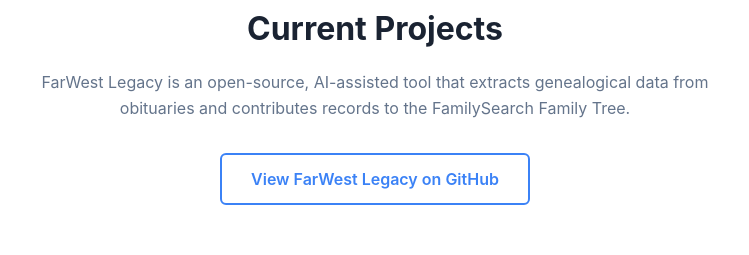
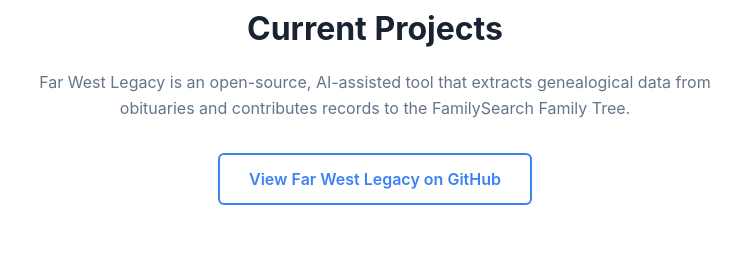
Before and after one commit to cannon-ops/cannonops-site, a plain HTML site: page index.html in a window 1280 px wide. Shown: the part 1432-1687 px from the top of the page, 265-1014 px from the left. Drawn offline with Linux system fonts and the light colour scheme.

Commit message:
Fix typos: Webuild to We build, FarWest to Far West

```diff
--- a/index.html
+++ b/index.html
@@ -237,7 +237,7 @@
 
   <section class="hero">
     <h1>AI-Powered Tools &amp; Automation for Small Businesses</h1>
-    <p>Webuild intelligent systems that do the ongoing work — so you can focus on what matters.</p>
+    <p>We build intelligent systems that do the ongoing work — so you can focus on what matters.</p>
     <a href="#contact" class="cta">Get in Touch</a>
   </section>
 
@@ -266,8 +266,8 @@
 
   <section class="projects" id="projects">
     <h2>Current Projects</h2>
-    <p>FarWest Legacy is an open-source, AI-assisted tool that extracts genealogical data from obituaries and contributes records to the FamilySearch Family Tree.</p>
-    <a href="https://github.com/cannon-ops/far-west-legacy" class="project-link" target="_blank" rel="noopener">View FarWest Legacy on GitHub</a>
+    <p>Far West Legacy is an open-source, AI-assisted tool that extracts genealogical data from obituaries and contributes records to the FamilySearch Family Tree.</p>
+    <a href="https://github.com/cannon-ops/far-west-legacy" class="project-link" target="_blank" rel="noopener">View Far West Legacy on GitHub</a>
   </section>
 
   <footer id="contact">
```
